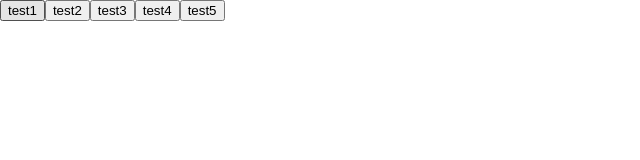
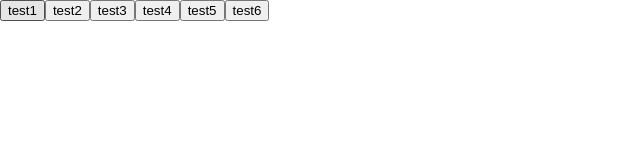
Before and after one commit to CoExLab/pinmi, a React (Create React App) app: page /test in a window 1280 px wide. Shown: the top 160 px of the page, without its empty margins (0-640 px from the left). Built offline with nearby package versions, Linux system fonts and the light colour scheme; no server answers; the database is empty.

Commit message:
Added 6th button for 6th test

```diff
--- a/src/components/layout/CORsTestButtons.jsx
+++ b/src/components/layout/CORsTestButtons.jsx
@@ -16,7 +16,6 @@ const test = async (testName) => {
     })
 }
 
-
 const CORsTestButtons = () => {
     return(
         <div>
@@ -25,6 +24,7 @@ const CORsTestButtons = () => {
             <button onClick = {() => test("test3")}>test3</button>
             <button onClick = {() => test("test4")}>test4</button>
             <button onClick = {() => test("test5")}>test5</button>
+            <button onClick = {() => test("test6")}>test6</button>
         </div>
     )
 }
```
